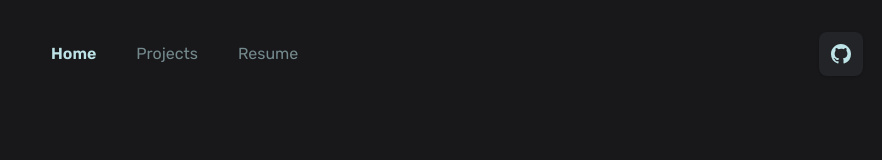
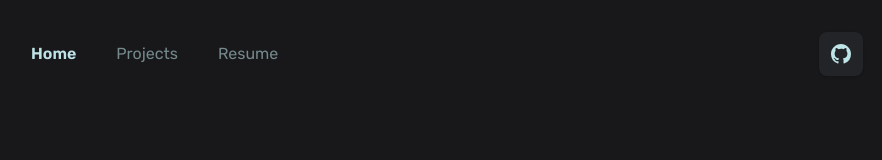
Before and after one commit to roymandev/royman.dev, a Next.js app: page / in a window 1280 px wide. Shown: the top 160 px of the page, without its empty margins (193-1075 px from the left). Built offline with nearby package versions, Linux system fonts and the light colour scheme.

Commit message:
feat: set header nav margin left

```diff
--- a/src/components/Header.tsx
+++ b/src/components/Header.tsx
@@ -40,7 +40,7 @@ const Header = () => {
 
       <nav
         className={twclsx(
-          'flex flex-col gap-2 sm:mr-auto sm:flex-row sm:gap-0',
+          'flex flex-col gap-2 sm:-ml-5 sm:mr-auto sm:flex-row sm:gap-0',
           !navOpen && 'hidden sm:flex',
         )}
       >
```
